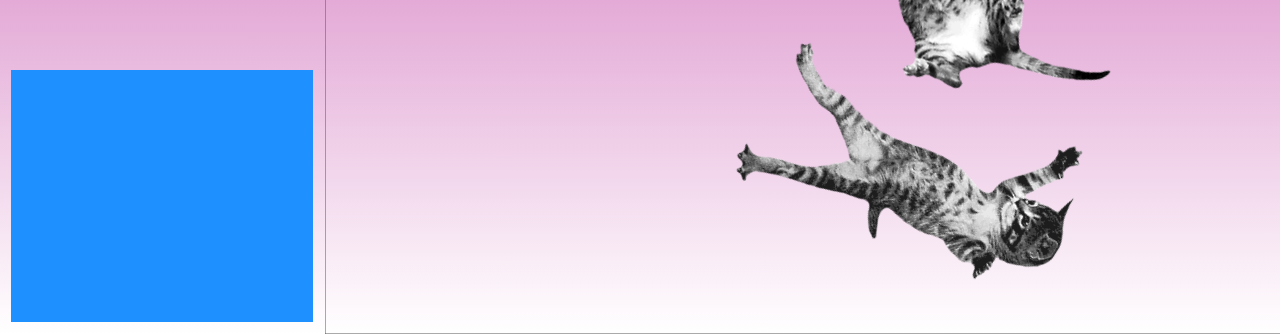
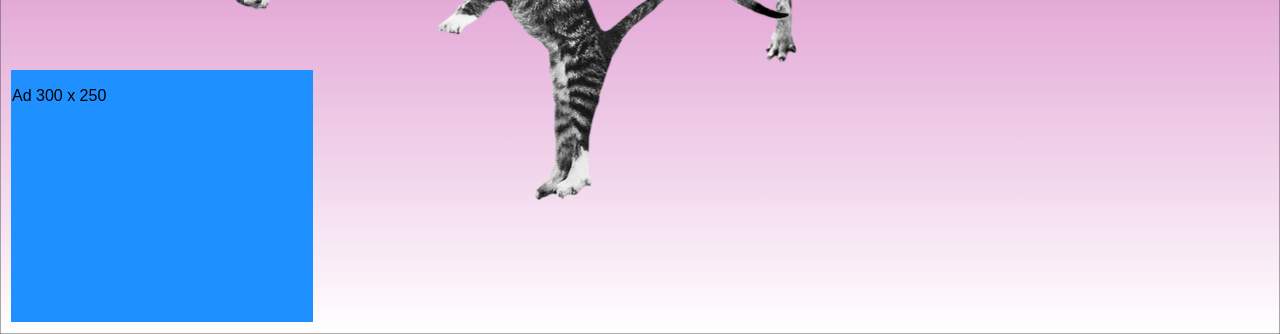
Before and after one commit to naeluh/dead-cat-bounce, a website built with webpack: page index.html in a window 1280 px wide. Shown: the part 466-800 px from the top of the page. Built offline with nearby package versions, Linux system fonts and the light colour scheme; animation ran at ten frames a second.

Commit message:
transparent canvas element to fill ad space

```diff
--- a/index.html
+++ b/index.html
@@ -83,7 +83,7 @@
     <main class="flex">
 
             <aside id="catit">
-                <div class="box"></div>
+                <div class="box"><p>Ad 300 x 250</p></div>
             </aside>
 
         <section id="cat-bounce">
--- a/source/css/application.scss
+++ b/source/css/application.scss
@@ -58,14 +58,17 @@ html {
 }
 
 #cat-bounce {
+  /*
     height: 100vh;
     width: calc(100vw - 325px);
+    */
 }
 
 #catit {
+  /*
     width: 325px;
     height: 100vh;
-    /*
+
     background: rgba(255, 255, 255, 0.25);
     border-right: rgba(255, 255, 255, 0.85) solid;
     */
--- a/source/js/application.js
+++ b/source/js/application.js
@@ -151,6 +151,13 @@ const init = function init() {
     });
     World.add(engine.world, cArr[v]);
   });
+  const box = Bodies.rectangle(162, height - 135, 300, 250, {
+    isStatic: true,
+    render: {
+      fillStyle: "transparent"
+    }
+  })
+  World.add(engine.world, box);
   const mouse = Mouse.create(render.canvas);
   const mouseConstraint = MouseConstraint.create(engine, {
     mouse,
```
